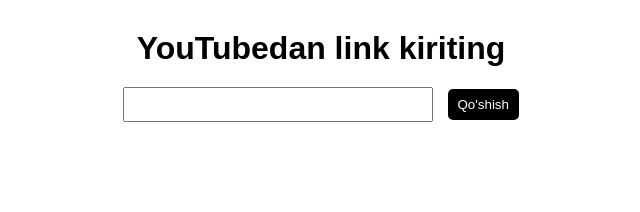
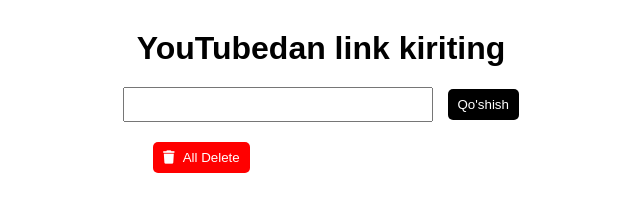
Before and after one commit to juratdev/Video-gallery, a plain HTML site: page index.html in a window 1280 px wide. Shown: the whole page, without its empty margins (319-959 px from the left). Drawn offline with Linux system fonts and the light colour scheme.

Commit message:
Check video and All delete functions added

```diff
--- a/css/style.scss
+++ b/css/style.scss
@@ -53,6 +53,26 @@
   }
 }
 
+.control-panel {
+  margin-top: 20px;
+  margin-left: 452px;
+
+  button {
+    padding: 8px 10px;
+    background-color: red;
+    color: #fff;
+    border: none;
+    cursor: pointer;
+    border-radius: 5px;
+
+    i {
+      color: #fff;
+      padding-right: 8px;
+    }
+  }
+}
+
+
 .link-boxes {
   margin-top: 50px;
 
--- a/index.html
+++ b/index.html
@@ -25,6 +25,10 @@
           <button onclick="addVideo()">Qo'shish</button>
         </div>
       </header>
+      <!-- Boshqaruv paneli -->
+      <section class="control-panel">
+        <button onclick="removeAllVideos()"><i class='fas fa-trash'></i>All Delete</button>
+      </section>
 
       <section class="link-boxes">
 
@@ -40,7 +44,6 @@
 
         </div>
 
-
       </section>
 
     </div>
--- a/main.js
+++ b/main.js
@@ -2,6 +2,22 @@
 const inputText = document.getElementById("inputText");
 
 linkBox.innerHTML = "";
+
+// Check Video
+const checkVideo = (video) => {
+  const videos = document.getElementsByTagName("iframe")
+
+  for (const element of videos) {
+    if (video === element.src) {
+      alert("Bu video oldin qo'shilgan!")
+      return false;
+    }
+  }
+  return true;
+}
+const removeAllVideos = () => {
+  linkBox.innerHTML = "";
+}
 
 // Create Video
 const addVideo = () => {
@@ -9,7 +25,7 @@
   let url = inputText.value;
   let video = '';
 
-  if (url == '' || !url.startsWith("https")) {
+  if (url == '' || !url.startsWith("https") || !checkVideo(video)) {
     return;
   }
 
@@ -25,6 +41,9 @@
     video = url
   }
 
+  if (!checkVideo(video)) {
+    return
+  }
 
   const iframe = document.createElement('iframe');
 
```
Also changed, not shown: css/style.css, 1 other file.
